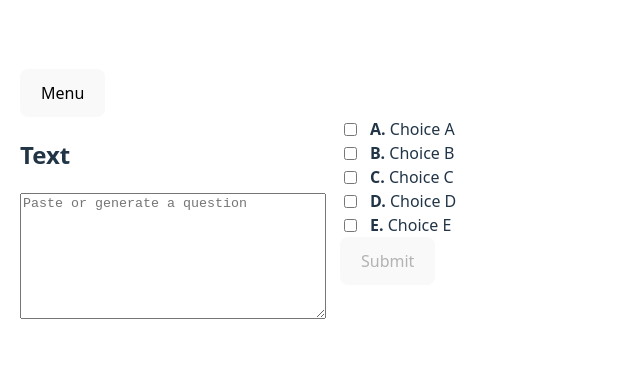
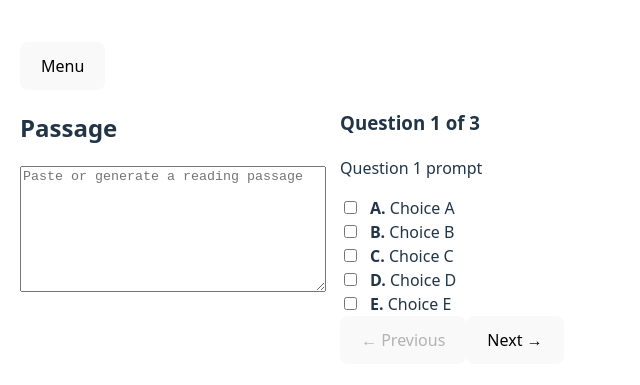
Before and after one commit to NightlyTwo58/P11_GRE, a React (Vite) app: page /practice in a window 1280 px wide. Shown: the part 197-582 px from the top of the page, without its empty margins (0-640 px from the left). Built offline with nearby package versions, Linux system fonts and the light colour scheme.

Commit message:
Finished Multiple Choice UI

```diff
--- a/src/main.jsx
+++ b/src/main.jsx
@@ -5,6 +5,8 @@ import App from './App'
 import './index.css'
 import './styles/layout.css'
 
+// npm run dev
+
 ReactDOM.createRoot(document.getElementById('root')).render(
   <BrowserRouter>
     <App />
--- a/src/pages/Practice.jsx
+++ b/src/pages/Practice.jsx
@@ -2,9 +2,12 @@ import { useState } from 'react'
 import { useNavigate, Link } from 'react-router-dom'
 
 function Practice() {
-    const [question, setQuestion] = useState('')
-    const [answer, setAnswer] = useState([])
   const navigate = useNavigate()
+
+  const [passage, setPassage] = useState('')
+  const [currentQuestionIndex, setCurrentQuestionIndex] = useState(0)
+  const [answers, setAnswers] = useState({})
+
   const choices = [
     { id: 'A', text: 'Choice A' },
     { id: 'B', text: 'Choice B' },
@@ -13,16 +16,42 @@ function Practice() {
     { id: 'E', text: 'Choice E' }
   ]
 
+  const questions = [
+    { prompt: 'Question 1 prompt', choices },
+    { prompt: 'Question 2 prompt', choices },
+    { prompt: 'Question 3 prompt', choices }
+  ]
 
-    function submitAnswer() {
-        if (answer.length === 0) {
-            alert("Please choose an answer(s) before submitting.")
-            return
-        }
-        navigate('/Results', {
-            state: { answer, question }
+  const currentQuestion = questions[currentQuestionIndex]
+  const currentAnswer = answers[currentQuestionIndex] || []
+
+  const allAnswered =
+    Object.keys(answers).length === questions.length &&
+    Object.values(answers).every(a => a.length > 0)
+
+  function toggleAnswer(choiceId) {
+    const updated = currentAnswer.includes(choiceId)
+      ? currentAnswer.filter(a => a !== choiceId)
+      : [...currentAnswer, choiceId]
+
+    setAnswers({
+      ...answers,
+      [currentQuestionIndex]: updated
     })
   }
+
+  function submitAll() {
+    if (!allAnswered) return
+
+    navigate('/Results', {
+      state: {
+        passage,
+        questions,
+        answers
+      }
+    })
+  }
+
   return (
     <div className="page">
       <Link to="/">
@@ -31,27 +60,27 @@ function Practice() {
 
       <div className="split-container">
         <div className="left-panel">
-            <h2>Text</h2>
+          <h2>Passage</h2>
           <textarea
-              placeholder="Paste or generate a question"
-              value={question}
-              onChange={e => setQuestion(e.target.value)}
+            placeholder="Paste or generate a reading passage"
+            value={passage}
+            onChange={e => setPassage(e.target.value)}
           />
         </div>
 
         <div className="right-panel">
-            {choices.map(choice => (
+          <h3>
+            Question {currentQuestionIndex + 1} of {questions.length}
+          </h3>
+
+          <p>{currentQuestion.prompt}</p>
+
+          {currentQuestion.choices.map(choice => (
             <label key={choice.id} className="choice">
               <input
                 type="checkbox"
-                  checked={answer.includes(choice.id)}
-                  onChange={() => {
-                    if (answer.includes(choice.id)) {
-                      setAnswer(answer.filter(a => a !== choice.id))
-                    } else {
-                      setAnswer([...answer, choice.id])
-                    }
-                  }}
+                checked={currentAnswer.includes(choice.id)}
+                onChange={() => toggleAnswer(choice.id)}
               />
               <span>
                 <strong>{choice.id}.</strong> {choice.text}
@@ -59,7 +88,27 @@ function Practice() {
             </label>
           ))}
 
-            <button onClick={submitAnswer} disabled={answer.length === 0}>Submit</button>
+          <div className="nav-buttons">
+            <button
+              onClick={() => setCurrentQuestionIndex(i => i - 1)}
+              disabled={currentQuestionIndex === 0}
+            >
+              ← Previous
+            </button>
+
+            <button
+              onClick={() => setCurrentQuestionIndex(i => i + 1)}
+              disabled={currentQuestionIndex === questions.length - 1}
+            >
+              Next →
+            </button>
+          </div>
+
+          {currentQuestionIndex === questions.length - 1 && (
+            <button onClick={submitAll} disabled={!allAnswered}>
+              Submit All
+            </button>
+          )}
         </div>
       </div>
     </div>
--- a/src/pages/Results.jsx
+++ b/src/pages/Results.jsx
@@ -1,47 +1,66 @@
-import { useLocation, useNavigate } from 'react-router-dom'
-import { Link } from 'react-router-dom'
+import { useLocation, useNavigate, Link } from 'react-router-dom'
+import { useState } from 'react'
 
-function Results({score, setScore}) {
+function Results({ score, setScore }) {
   const { state } = useLocation()
   const navigate = useNavigate()
 
-//     const correctAnswers = ['B', 'D']
-//     function isCorrect(userAnswer, correctAnswers) {
-//       if (userAnswer.length !== correctAnswers.length) return false
-//       return userAnswer.every(a => correctAnswers.includes(a))
-//     }
+  const { passage, questions, answers } = state
+  const [marked, setMarked] = useState({})
 
-    function markCorrect() {
+  function mark(index, isCorrect) {
+    setMarked({
+      ...marked,
+      [index]: isCorrect
+    })
+  }
+
+  function finalize() {
+    let correct = 0
+    let incorrect = 0
+
+    Object.values(marked).forEach(v => {
+      if (v) correct++
+      else incorrect++
+    })
+
     setScore({
-            correct: score.correct + 1,
-            incorrect: score.incorrect
+      correct: score.correct + correct,
+      incorrect: score.incorrect + incorrect
     })
+
     navigate('/')
   }
 
-    function markIncorrect() {
-        setScore({
-            correct: score.correct,
-            incorrect: score.incorrect + 1
-        })
-        navigate('/')
-    }
+  const allMarked = Object.keys(marked).length === questions.length
 
   return (
     <div className="page">
       <Link to="/">
         <button>Menu</button>
       </Link>
-            <h2>Your Answer</h2>
-            <p>{state.answer}</p>
 
-            <h3>GPT Feedback</h3>
-            <p>(Coming next)</p>
+      <h2>Passage</h2>
+      <p>{passage}</p>
 
-            <h3>Was this correct?</h3>
+      <h2>Your Answers</h2>
 
-            <button onClick={markCorrect}>Correct</button>
-            <button onClick={markIncorrect}>Incorrect</button>
+      {questions.map((q, index) => (
+        <div key={index} className="result-question">
+          <h4>Question {index + 1}</h4>
+          <p>{q.prompt}</p>
+          <p>
+            <strong>Selected:</strong> {answers[index].join(', ')}
+          </p>
+
+          <button onClick={() => mark(index, true)}>Correct</button>
+          <button onClick={() => mark(index, false)}>Incorrect</button>
+        </div>
+      ))}
+
+      <button onClick={finalize} disabled={!allMarked}>
+        Save Results
+      </button>
     </div>
   )
 }
```
Also changed, not shown: 1 other file (tests, documents, lock files or other folders). Lines whose indentation alone changed are shown as unchanged.
